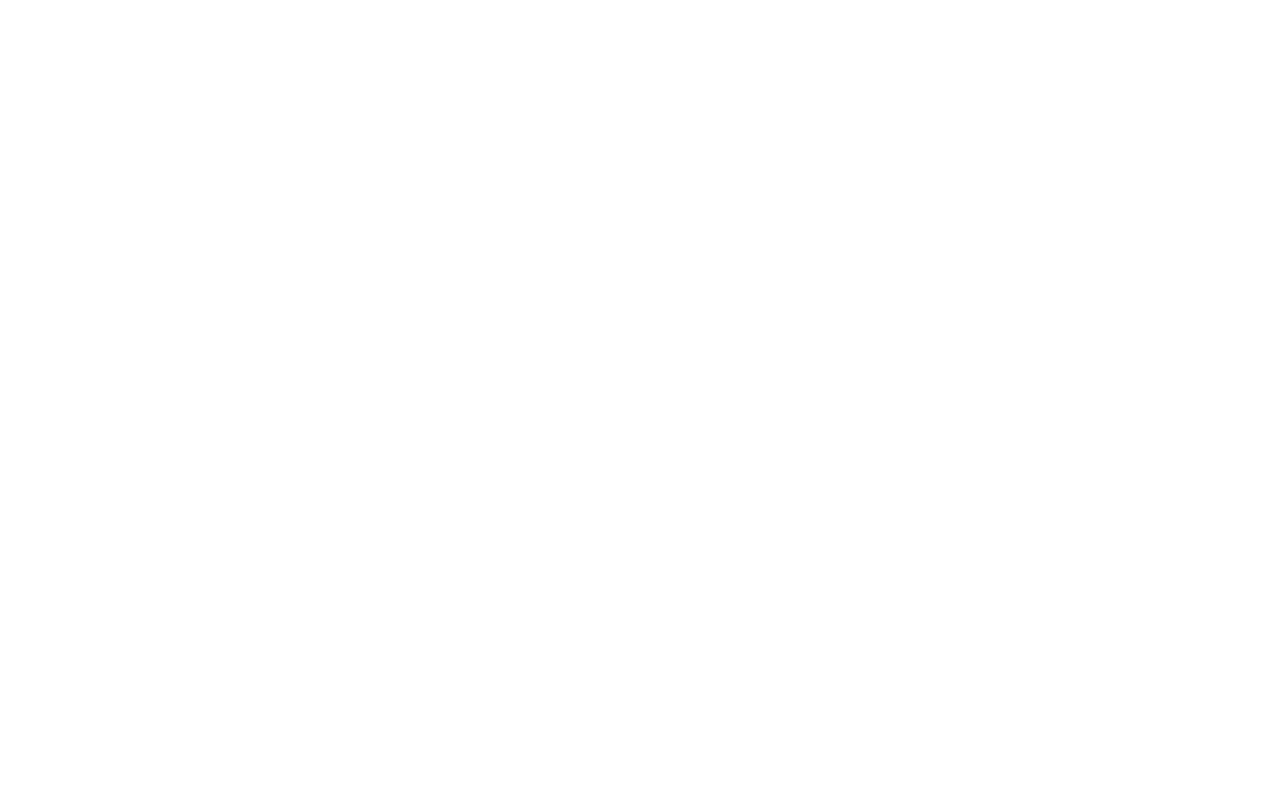
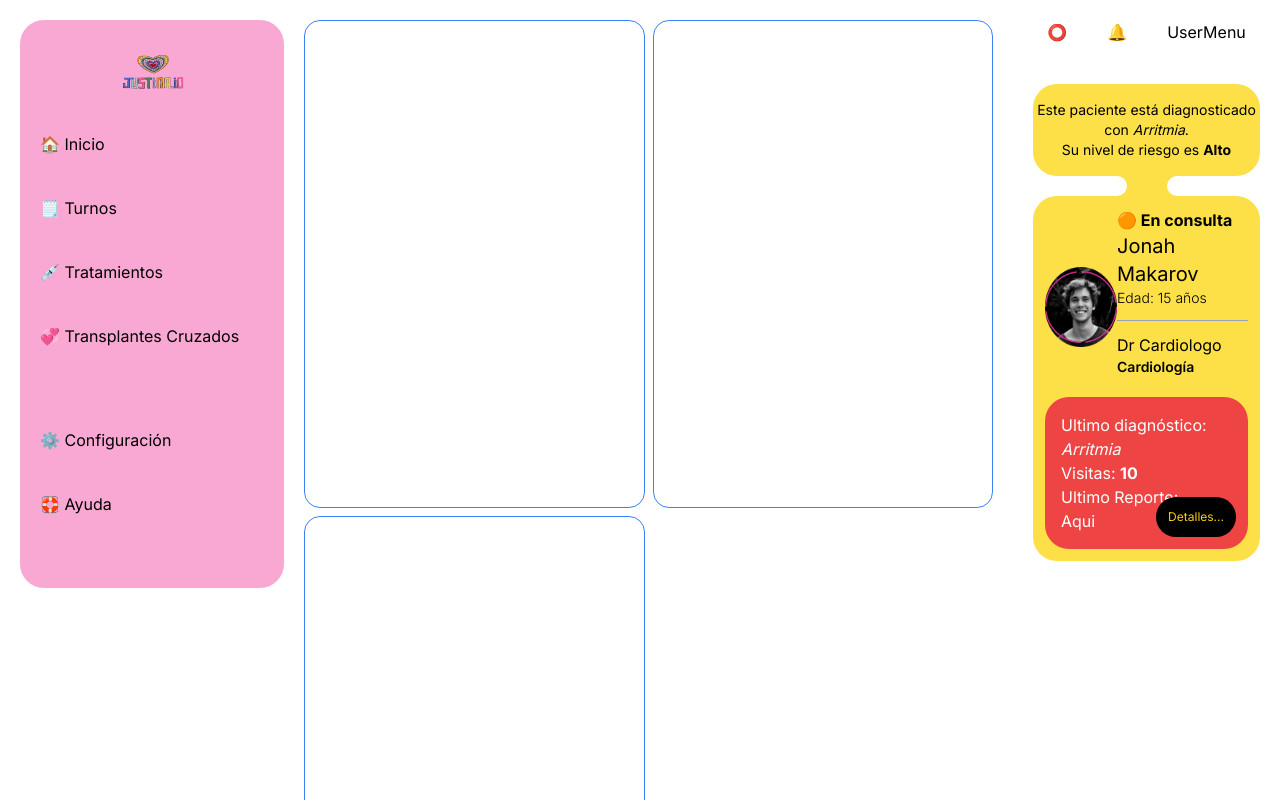
Before and after one commit to No-Country-simulation/h1-15-python-react, a React (Vite) app in the folder Frontend/: page /doctor in a window 1280 px wide. Before the commit this address had no page. Shown: the top 800 px of the page. Built offline with nearby package versions, Linux system fonts and the light colour scheme.

Commit message:
first commit

```diff
--- a/Frontend/src/App.jsx
+++ b/Frontend/src/App.jsx
@@ -3,6 +3,7 @@
 import Login from "./pages/Login/Login";
 import Register from "./pages/Register/Register";
 import PatientMain from "./pages/Patient-main/Patient-main";
+import DoctorMain from "./pages/Doctor-main/Doctor-main";
 
 function App() {
   return (
@@ -11,6 +12,7 @@
       <Route path="/login" element={<Login />} />
       <Route path="/register" element={<Register />} />
       <Route path="/patient" element={<PatientMain />} />
+      <Route path="/doctor" element={<DoctorMain />} />
     </Routes>
   );
 }
--- a/Frontend/src/components/Avatar.jsx
+++ b/Frontend/src/components/Avatar.jsx
@@ -1,11 +1,17 @@
 /* eslint-disable react/prop-types */
 
-const Avatar = ({ imagen }) => {
+const Avatar = ({ imagen, className }) => {
   return (
-    <div className="w-[220px] h-[220px] relative flex items-center justify-center mt-[29px]">
+    <div
+      className={`${
+        className ? className : "w-[220px] h-[220px]"
+      } relative flex items-center justify-center mt-[29px]`}
+    >
       <img src="/avatar-border.png" alt="borde" className="absolute" />
       <img
-        className="w-[198px] h-[198px] rounded-full"
+        className={`${
+          className ? className : "w-[198px] h-[198px] rounded-full"
+        }`}
         src={`/${imagen}`}
         alt="avatar"
       />
--- /dev/null
+++ b/Frontend/src/components/Cards/CardPatientAttendance.jsx
@@ -0,0 +1,53 @@
+import Avatar from "./../Avatar";
+const CardPatientAttendance = () => {
+  return (
+    <div className="my-10 flex flex-col">
+      <div className="bg-yellow-300 text-black rounded-3xl w-full py-4 text-sm text-center">
+        Este paciente está diagnosticado con <i>Arritmia</i>.
+        <br />
+        Su nivel de riesgo es <b>Alto</b>
+      </div>
+      {/* CONECTOR */}
+      <div className="bg-yellow-300 w-full flex gap-10 h-5">
+        <div className="bg-white w-1/2 h-5 rounded-r-xl"></div>
+        <div className="bg-white w-1/2 h-5 rounded-l-xl"></div>
+      </div>
+      {/**FIN CONECTOR */}
+      <div className="bg-yellow-300 rounded-3xl p-3 flex justify-center items-stretch flex-col">
+        <div className="flex justify-around">
+          <Avatar
+            className={"w-20 h-20 mt-0 self-center"}
+            imagen={"Profile1.png"}
+          />
+          <div className="flex flex-col">
+            <p className="font-bold ">🟠 En consulta</p>
+            <p className="text-xl">Jonah Makarov</p>
+            <p className="font-light text-sm">
+              Edad: <span>15</span> años
+            </p>
+            <div className="w-full h-[1px] bg-slate-400 my-3"></div>
+            <p>Dr Cardiologo</p>
+            <p className="font-semibold text-sm">Cardiología</p>
+          </div>
+        </div>
+
+        <div className="bg-red-500 rounded-3xl p-4 flex flex-col relative text-base min-h-36 mt-5 text-white">
+          <p>
+            Ultimo diagnóstico: <i>Arritmia</i>
+          </p>
+          <p>
+            Visitas: <strong>10</strong>
+          </p>
+          <p className="w-36">
+            Ultimo Reporte: <a href="">Aqui</a>
+          </p>
+          <button className="bg-black hover:bg-slate-500 hover:text-black text-yellow-400 text-xs absolute bottom-3 right-3 p-3 rounded-3xl ">
+            Detalles...
+          </button>
+        </div>
+      </div>
+    </div>
+  );
+};
+
+export default CardPatientAttendance;
--- /dev/null
+++ b/Frontend/src/components/UserMenu.jsx
@@ -0,0 +1,5 @@
+const UserMenu = () => {
+  return <div>UserMenu</div>;
+};
+
+export default UserMenu;
--- /dev/null
+++ b/Frontend/src/pages/Doctor-main/Doctor-main.jsx
@@ -0,0 +1,54 @@
+import CardPatientAttendance from "../../components/Cards/CardPatientAttendance";
+import UserMenu from "../../components/UserMenu";
+
+const DoctorMain = () => {
+  return (
+    <main className="flex w-full min-h-[1024px] p-5 gap-5">
+      {/**MENU DE NAVEGACION */}
+      <aside className="flex flex-col min-w-[264px] bg-pink-300 text-black rounded-3xl py-8 px-5 h-full">
+        <img
+          className="w-20 h-10 self-center"
+          src="justinaLogo.png"
+          alt="Logo"
+        />
+        <nav className="flex flex-col my-10 w-fit gap-10">
+          <a href="">🏠 Inicio</a>
+          <a href="">🗒️ Turnos</a>
+          <a href="">💉 Tratamientos</a>
+          <a href="">💞 Transplantes Cruzados</a>
+        </nav>
+        <nav className="flex flex-col my-10 w-fit gap-10 justify-self-end">
+          <a href="">⚙️ Configuración</a>
+          <a href="">🛟 Ayuda</a>
+        </nav>
+      </aside>
+      {/**CONTENIDO PRINCIPAL */}
+      <section className="min-w-[689px] grid grid-cols-2 gap-2">
+        <article className="border border-blue-500 rounded-2xl ">
+          {/**calendario */}
+        </article>
+        <article className="border border-blue-500 rounded-2xl ">
+          {/**Novedades */}
+        </article>
+        <article className="border border-blue-500 rounded-2xl ">
+          {/**Estadísticas */}
+        </article>
+      </section>
+      {/**CONTENIDO LATERAL */}
+      <section className="flex flex-col"></section>
+      <aside className="flex flex-col items-center w-full">
+        {/**NOTIFICACIONES */}
+        <div className="flex gap-10 justify-center w-full">
+          <div className="">⭕️</div>
+          <div className="">🔔</div>
+          <div>
+            <UserMenu />
+          </div>
+        </div>
+        <CardPatientAttendance />
+      </aside>
+    </main>
+  );
+};
+
+export default DoctorMain;
```
